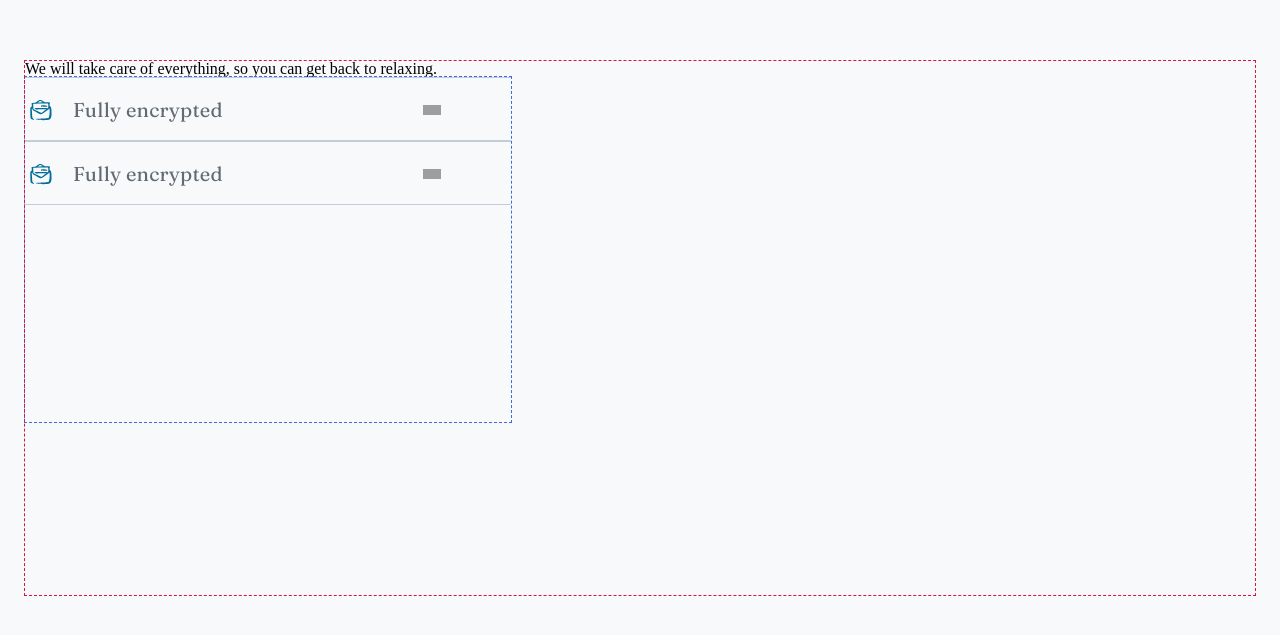
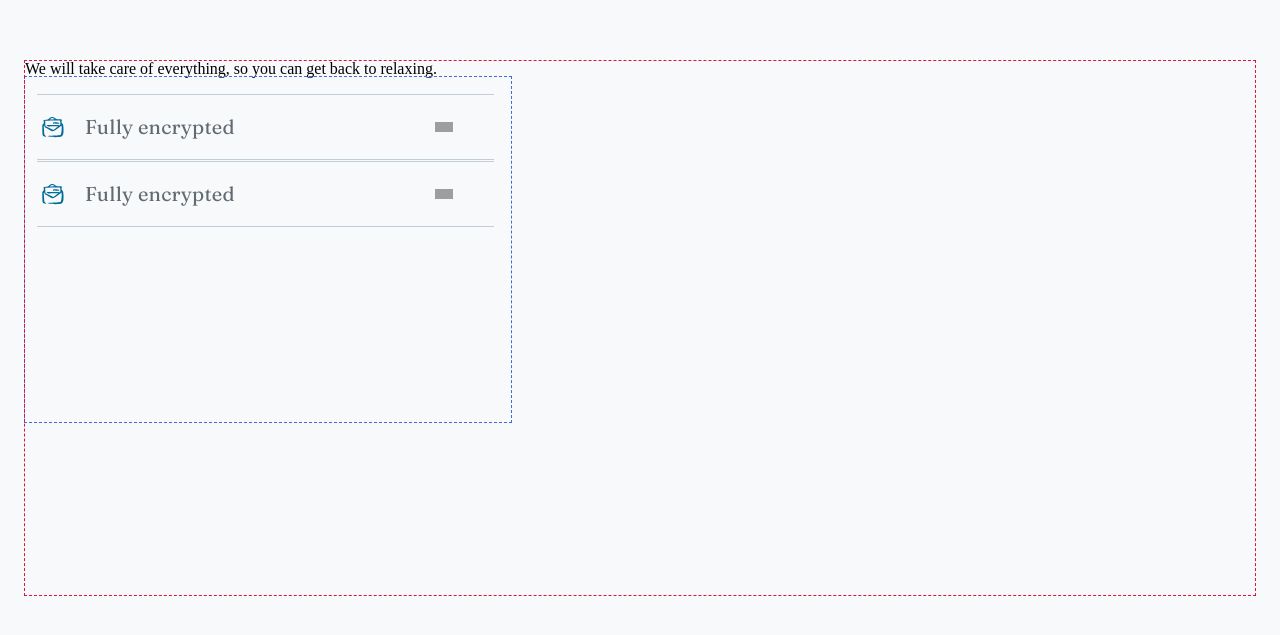
Before and after one commit to mash9000/whirl-learn-project, a React (Vite) app: page / in a window 1280 px wide. Shown: the part 1375-2010 px from the top of the page. Built offline with nearby package versions, Linux system fonts and the light colour scheme; grey boxes are pictures that could not be loaded.

Commit message:
style: причесал аккордеон

```diff
--- a/src/styles/block-of-promises/__accordion/__item/block-of-promises__accordion__item.scss
+++ b/src/styles/block-of-promises/__accordion/__item/block-of-promises__accordion__item.scss
@@ -1,9 +1,14 @@
 @use 'sass:map';
 @use '../../../colors' as color;
 
+@font-face {
+  font-family: "Inter Regular";
+  font-style: normal;
+  font-weight: 400;
+  src: url(/public/fonts/Inter/inter-regular-webfont.woff2) format('woff');
+}
+
 .block-of-promises__accordion__item {
-  width: inherit;
-  height: 64px;
   box-sizing: border-box;
   border-top: 1px solid map.get(color.$colors, 'accordion-item-border');
   border-bottom: 1px solid map.get(color.$colors, 'accordion-item-border');
@@ -11,11 +16,24 @@
   grid-template: 64px / 32px 356px 18px;
   align-items: center;
 
+  font: {
+    family: "Inter Regular";
+    size: 16px;
+  }
+  color: map.get(color.$colors, 'black-text');
+  line-height: 24px;
+  letter-spacing: .2px;
+
   &:has(.block-of-promises__accordion__item__checkbox:checked) {
     .block-of-promises__accordion__item__p {
-      max-height: 72px;
+      max-height: 112px;
     }
-    margin-bottom: 72px;
+
+    height: 176px;
     transition: max-height 0.3s ease;
+
+    .block-of-promises__accordion__item__heading {
+      color: map.get(color.$colors, 'black-text');
+    }
   }
 }
--- a/src/styles/block-of-promises/__accordion/block-of-promises__accordion.scss
+++ b/src/styles/block-of-promises/__accordion/block-of-promises__accordion.scss
@@ -3,7 +3,10 @@
   height: 345px;
   display: flex;
   flex-direction: column;
+  gap: 1px;
   transition: max-height 0.3s ease;
+  box-sizing: border-box;
+  padding: 17px 17px 9px 12px;
 
   outline: 1px dashed royalblue;
 }
```
